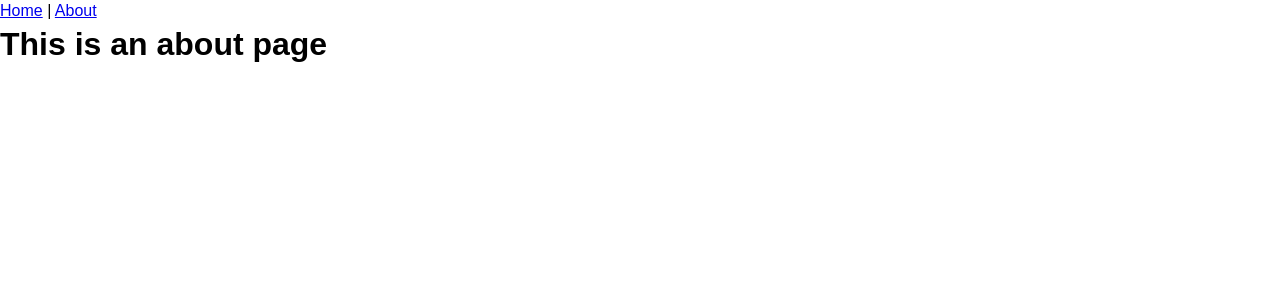
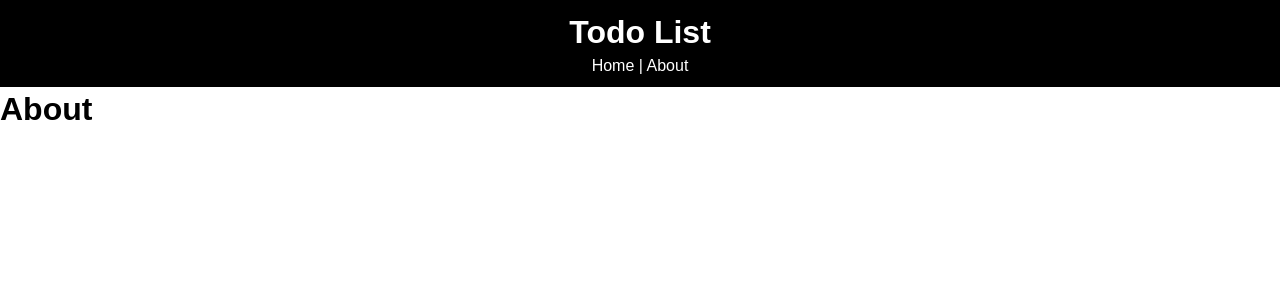
Before and after one commit to hermes26/vue-todo-app, a Vue app: page /#/about in a window 1280 px wide. Shown: the top 300 px of the page. Built offline with nearby package versions, Linux system fonts and the light colour scheme.

Commit message:
modified router

```diff
--- a/src/App.vue
+++ b/src/App.vue
@@ -1,12 +1,20 @@
 <template>
   <div id="app">
-    <div id="nav">
-      <router-link to="/">Home</router-link> |
-      <router-link to="/about">About</router-link>
-    </div>
+    <Header />
     <router-view/>
+
   </div>
 </template>
+
+<script>
+import Header from './components/layouts/Header';
+export default {
+  name: 'app',
+  components: {
+    Header,
+  }
+}
+</script>
 
 <style>
 
--- a/src/components/layouts/Header.vue
+++ b/src/components/layouts/Header.vue
@@ -1,6 +1,10 @@
 <template>
     <header class="header">
         <h1>Todo List</h1>
+         <div id="nav">
+            <router-link to="/">Home</router-link> |
+            <router-link to="/about">About</router-link>
+        </div>
     </header>
 
 </template>
@@ -18,4 +22,9 @@ export default {
         text-align: center;
         padding: 10px;
     }
+
+    .header a{
+        text-decoration: none;
+        color: white;
+    }
 </style>
--- a/src/views/About.vue
+++ b/src/views/About.vue
@@ -1,5 +1,5 @@
 <template>
   <div class="about">
-    <h1>This is an about page</h1>
+    <h1>About</h1>
   </div>
 </template>
--- a/src/views/Home.vue
+++ b/src/views/Home.vue
@@ -1,18 +1,106 @@
 <template>
-  <div class="home">
+  <div id="app">
     <img alt="Vue logo" src="../assets/logo.png">
-    <HelloWorld msg="Welcome to Your Vue.js App"/>
+    <HelloWorld msg="Welcome to the Vue.js To Do App"/>
+    <AddTodo v-on:add-todo="addTodo"/>
+    <Todos v-bind:lists="todos" v-on:delete-todo="deleteTodo" />
+    <!-- catch the emited event and call a function to delete the todo item -->
   </div>
 </template>
 
 <script>
-// @ is an alias to /src
-import HelloWorld from '@/components/HelloWorld.vue'
+import HelloWorld from '../components/HelloWorld'
+import Todos from '../components/Todos.vue'
+import AddTodo from '../components/AddTodo'
+import axios from 'axios';
+
+
+
 
 export default {
-  name: 'home',
+  name: 'Home',
   components: {
-    HelloWorld
+    HelloWorld,
+    Todos,
+    AddTodo,
+  },
+  data(){
+    return {
+      // todos: [
+      //   {
+      //     id: 1,
+      //     title: 'Todo One',
+      //     completed: false
+      //   },
+      //   {
+      //     id: 2,
+      //     title: 'Todo Two',
+      //     completed: true
+      //   },
+      //   {
+      //     id: 3,
+      //     title: 'Todo Three',
+      //     completed: false
+      //   },
+      // ]
+      todos: []
+    }
+  },
+  methods: {
+    deleteTodo(id) {
+      //makes a delete request to the server, we get a response back and then we delete that todo with id from the UI
+      axios.delete(`https://jsonplaceholder.typicode.com/todos/${id}`)
+        .then(res => this.todos = this.todos.filter( todo => todo.id !== id))
+        .catch(err => console.log(err));
+
+
+
+    },
+    addTodo(newTodo){
+      const { title, completed } = newTodo;
+      //when we make a post request to jsonplaceholder with a new todo, it gives you back that todo, along with
+      // the new id that id creates for you. jsonplaceholder mimics a backend api.
+      axios.post('https://jsonplaceholder.typicode.com/todos', {
+        title,
+        completed
+      })
+        .then(res => this.todos = [...this.todos, res.data])
+        .catch(err => console.log(err));
+
+
+    }
+  },
+  created(){ // a method that will run right away on start
+    // JSONPlaceholder is a free online REST API that you can use whenever you need some fake data.
+    axios.get('https://jsonplaceholder.typicode.com/todos?_limit=5') //this would be some kind of backend api that ive built, eg node and express server
+      .then(res => this.todos = res.data)
+      .catch(err => console.log(err));
+
   }
 }
 </script>
+
+<style>
+
+  * {
+    box-sizing: border-box;
+    margin: 0;
+    padding: 0;
+  }
+  body {
+    font-family: Arial, Helvetica, sans-serif;
+    line-height: 1.4;
+  }
+  .btn {
+    display: inline-block;
+    border: none;
+    background: #555;
+    color: #fff;
+    padding: 7px 20px;
+    cursor: pointer;
+  }
+  .btn:hover {
+    background: #666;
+  }
+
+</style>
```
